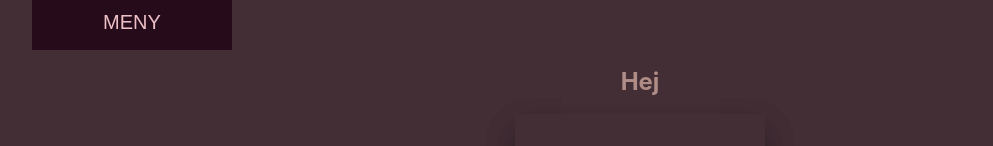
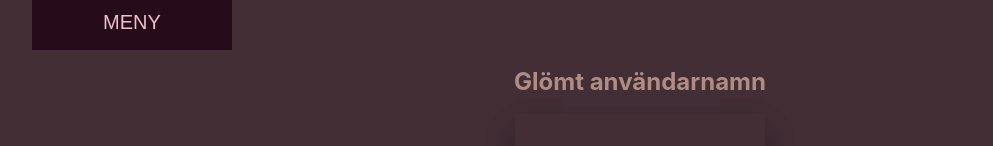
Before and after one commit to Bokulous/Bokulous-Front, a React (Vite) app: page /ForgotUsername in a window 1280 px wide. Shown: the part 194-340 px from the top of the page, without its empty margins (0-993 px from the left). Built offline with nearby package versions, Linux system fonts and the light colour scheme.

Commit message:
forgor 2.0

```diff
--- a/src/components/ForgotPassword.jsx
+++ b/src/components/ForgotPassword.jsx
@@ -47,13 +47,10 @@ const ForgotPassword = ({  }) => {
 
   return (
     <section className="login-container">
-      <h2>Hej</h2>
+      <h2>Glömt lösenord</h2>
       <div className="login-form">
         {ForgotPasswordSuccess ? (
-          <div>
-          <div className="title">Skriv in din mail</div>
           <div>Ett mail har skickats med ditt nya lösenord.</div>
-          </div>
         ) : (
           forgotPasswordForm
         )}
--- a/src/components/ForgotUsername.jsx
+++ b/src/components/ForgotUsername.jsx
@@ -47,7 +47,7 @@ const ForgotUsername = ({  }) => {
 
   return (
     <section className="login-container">
-      <h2>Hej</h2>
+      <h2>Glömt användarnamn</h2>
       <div className="login-form">
         <div className="title">Skriv in din mail</div>
         {ForgotUsernameSuccess ? (
```
